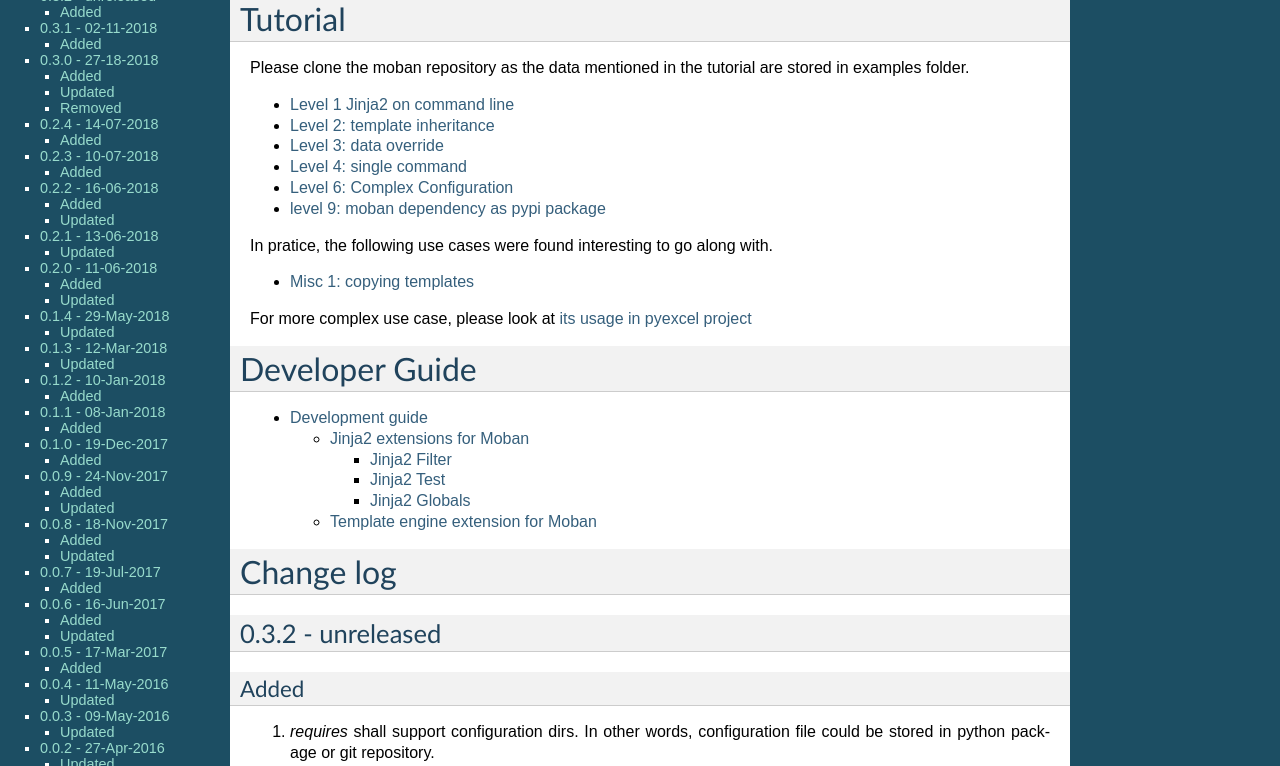
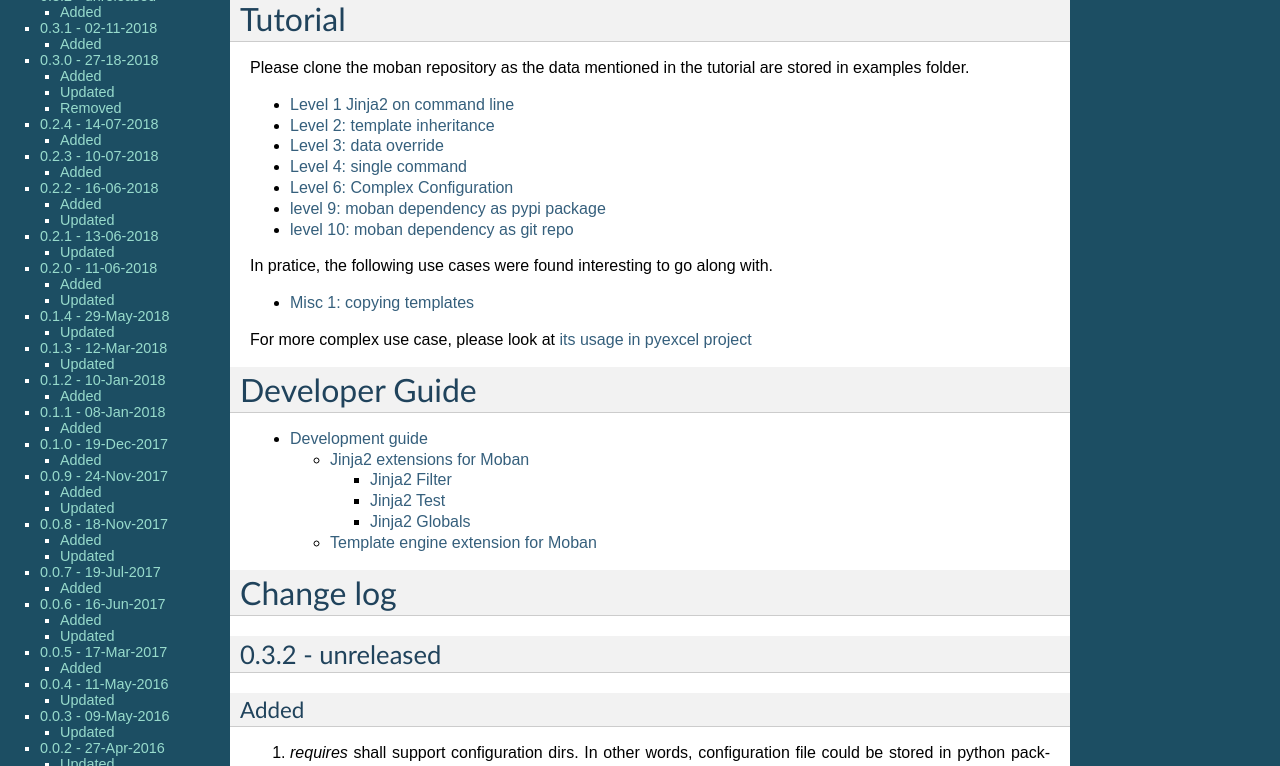
Before and after one commit to moremoban/moban, a Sphinx documentation site: the page built from docs/index.rst, in a window 1280 px wide and 900 px high, cut to the strip 134-900 px from the top of the window. Built offline with Sphinx 7.4.7, drawn with Linux system fonts in a browser that asks for light colours; pages that are not in the unit, such as notebooks, are missing from menus.

Commit message:
:books: add level 10 moban dependencies as git repo

```diff
--- a/docs/index.rst
+++ b/docs/index.rst
@@ -24,6 +24,7 @@ examples folder.
    level-7-use-custom-jinja2-filter-test-n-global/README.rst
    level-8-pass-a-folder-full-of-templates/README.rst
    level-9-moban-dependency-as-pypi-package/README.rst
+   level-10-moban-dependency-as-git-repo/README.rst
 
 In pratice, the following use cases were found interesting to go along with.
 
```
